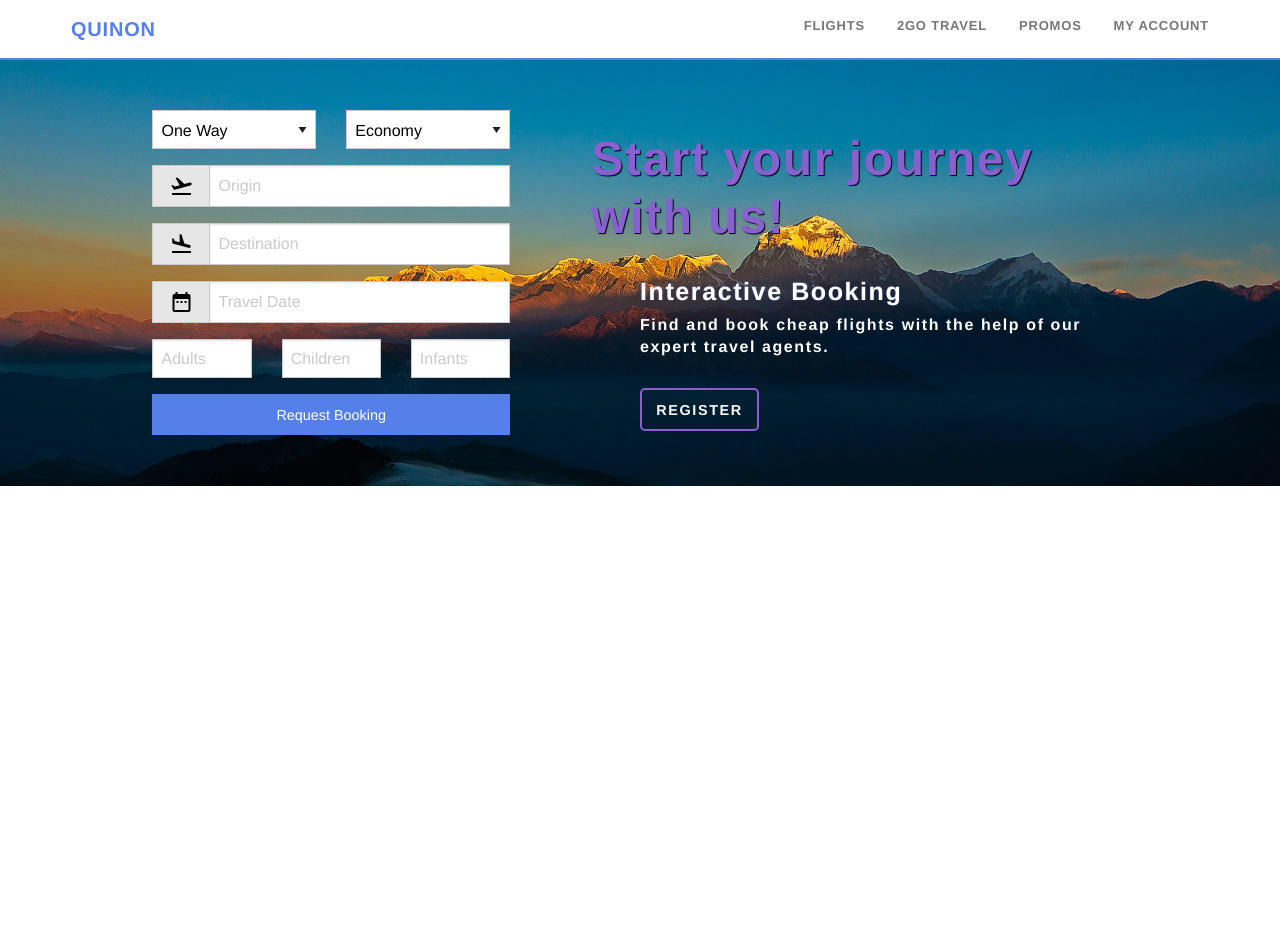
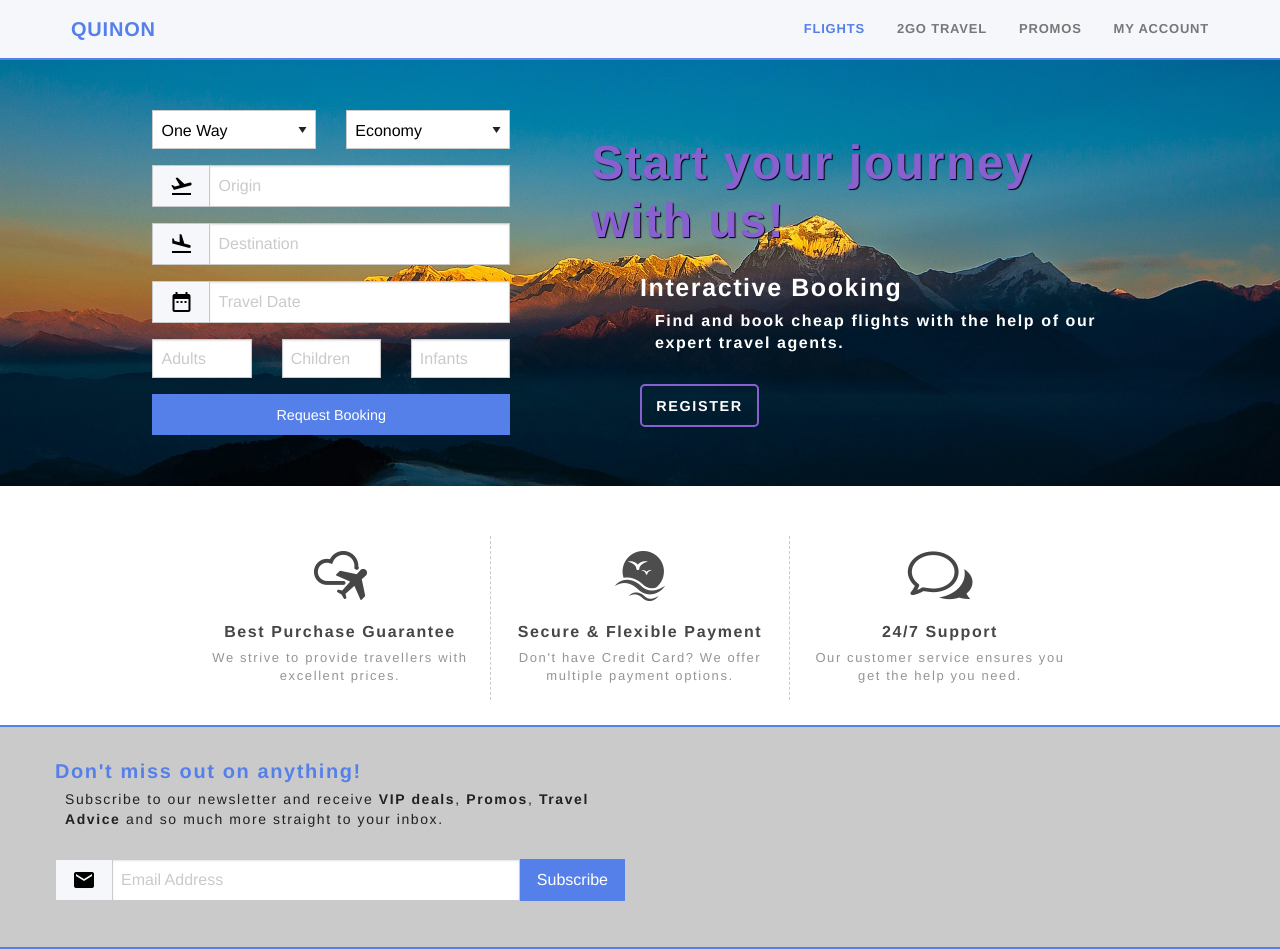
Before and after one commit to aati3nza/quinon-frontend, a website: page index.html in a window 1280 px wide. Before the commit the page ends 800 px from the top, so only its background shows below. Drawn offline with Linux system fonts and the light colour scheme.

Commit message:
added features in index

```diff
--- a/index.html
+++ b/index.html
@@ -54,7 +54,7 @@
             </div>
             <div class="top-bar-right">
               <ul class="menu">
-                <li><a href="/">Flights</a></li>
+                <li><a class="is-active" href="/">Flights</a></li>
                 <li><a href="/">2GO Travel</a></li>
                 <li><a href="/">Promos</a></li>
                 <li><a href="/">My Account</a></li>
@@ -152,6 +152,68 @@
         </div>
       </div>
     </section>
+    <!-- features -->
+    <section class="features show-for-medium">
+      <div class="grid-container">
+        <div class="grid-x grid-padding-y grid-padding-x text-center align-center">
+          <div class="cell medium-4 large-3">
+            <img class="features-thumbnail" src="img/best-purchase.png" alt="">
+            <h6 class="features-title">Best Purchase Guarantee</h6>
+            <p class="features-content">We strive to provide travellers with excellent prices.</p>
+          </div>
+          <div class="cell medium-4 large-3 features-middle-item">
+            <img class="features-thumbnail" src="img/secure-flexible.png" alt="">
+            <h6 class="features-title">Secure & Flexible Payment</h6>
+            <p class="features-content">Don't have Credit Card? We offer multiple payment options.</p>
+          </div>
+          <div class="cell medium-4 large-3">
+            <img class="features-thumbnail" src="img/support.png" alt="">
+            <h6 class="features-title">24/7 Support</h6>
+            <p class="features-content">Our customer service ensures you get the help you need.</p>
+          </div>
+        </div>
+      </div>
+    </section>
+    <!-- subscribe -->
+    <section class="subscribe">
+      <div class="grid-container">
+        <div class="grid-x grid-padding-y grid-padding-x">
+          <div class="cell medium-6 large-6">
+            <h5 class="subscribe-title">Don't miss out on anything!</h5>
+            <p class="subscribe-subtitle">Subscribe to our newsletter and receive <strong>VIP deals</strong>, <strong>Promos</strong>, <strong>Travel Advice</strong> and so much more straight to your inbox.</p>
+            <div class="input-group">
+              <span class="input-group-label"><i class="material-icons">mail</i></span>
+              <input class="input-group-field frm-input" type="text" placeholder="Email Address">
+              <div class="input-group-button">
+                <input type="submit" class="button" value="Subscribe">
+              </div>
+            </div>
+          </div>
+          <div class="cell medium-6 large-6">
+            <form class="subscribe-form" action="index.html" method="post">
+              <div class="grid-x">
+                <div class="cell">
+
+                </div>
+              </div>
+            </form>
+          </div>
+        </div>
+      </div>
+    </section>
+    <!-- stats -->
+    <section class="stats">
+      <div class="grid-container">
+        <div class="grid-x">
+          <div class="cell large-6">
+
+          </div>
+          <div class="cell large-6">
+
+          </div>
+        </div>
+      </div>
+    </section>
     <!-- scripts -->
     <script src="js/jquery.js"></script>
     <script src="js/what-input.js"></script>
--- a/scss/_custom.scss
+++ b/scss/_custom.scss
@@ -58,6 +58,7 @@
     }
     .top-bar-right {
       li {
+        padding-top: 3px;
         text-transform: uppercase;
         font-size: rem-calc(13);
         font-weight: 600;
@@ -69,6 +70,9 @@
       a:hover {
         color: smart-scale($medium-dark-gray, 25%, 50%);
       }
+      a.is-active {
+        color: $primary;
+      }
     }
   }
 }
@@ -77,13 +81,14 @@
 .header-showcase {
   padding: 50px 0 35px 0;
   margin: 0;
-  background: url("../img/showcase-bg.jpg");
+  background: url("../img/showcase.jpg");
   background-position: center;
   background-repeat: no-repeat;
   background-size: cover;
   position: relative;
   .header-showcase-title {
     padding: 0 0 20px 0;
+    margin: 0;
     font-weight: 600;
     color: #8860d0;
     text-shadow: 1px 1px 1px $black;
@@ -93,13 +98,13 @@
   .header-showcase-slide-title {
     padding: 0 0 5px 0;
     margin: 0;
-    text-shadow: 0px 0px 1px $primary;
+
     font-weight: 600;
     color: $white;
     letter-spacing: .1rem;
   }
   .header-showcase-slide-content {
-    padding: 0 0 30px 0;
+    padding: 0 0 30px 15px;
     margin: 0;
     font-weight: 600;
     color: $white;
@@ -116,3 +121,58 @@
     letter-spacing: .1rem;
   }
 }
+
+// features
+.features {
+  padding: 0;
+  margin: 50px 0 25px 0;
+  .features-middle-item {
+    border-left: 1px dashed $medium-gray;
+    border-right: 1px dashed $medium-gray;
+  }
+  .features-thumbnail {
+    padding: 0;
+    margin: 0;
+  }
+  .features-title {
+    padding: 0;
+    margin: 20px 0 5px 0;
+    color: #464646;
+    font-weight: 600;
+    letter-spacing: .1rem;
+  }
+  .features-content {
+    padding: 0;
+    margin: 0;
+    color: #959595;
+    font-size: rem-calc(13);
+    font-weight: 500;
+    line-height: 1.4;
+    letter-spacing: .1rem;
+  }
+}
+
+// subscribe
+.subscribe {
+  padding: 15px 0;
+  margin: 0;
+  background: $medium-gray;
+  border-top: 2px solid $primary;
+  border-bottom: 2px solid $primary;
+  .subscribe-title {
+    padding: 0;
+    margin: 0 0 5px 0;
+    color: $primary;
+    font-weight: 600;
+    letter-spacing: .1rem;
+  }
+  .subscribe-subtitle {
+    padding: 0 0 0 10px;
+    margin: 0 0 30px 0;
+    color: $dark-gray;
+    font-size: rem-calc(14);
+    font-weight: 500;
+    line-height: 1.4;
+    letter-spacing: .1rem;
+  }
+}
--- a/scss/_settings.scss
+++ b/scss/_settings.scss
@@ -77,7 +77,7 @@ $foundation-palette: (
   warning: #ffae00,
   alert: #cc4b37,
 );
-$light-gray: #e6e6e6;
+$light-gray: #f5f7fa;
 $medium-gray: #cacaca;
 $medium-dark-gray: #777;
 $dark-gray: #212121;
@@ -823,7 +823,7 @@ $thumbnail-radius: $global-radius;
 // 53. Title Bar
 // -------------
 
-$titlebar-background: $white;
+$titlebar-background: $light-gray;
 $titlebar-color: $white;
 $titlebar-padding: 0.5rem;
 $titlebar-text-font-weight: bold;
@@ -850,7 +850,7 @@ $tooltip-radius: $global-radius;
 // -----------
 
 $topbar-padding: .5rem;
-$topbar-background: $white;
+$topbar-background: $light-gray;
 $topbar-submenu-background: $topbar-background;
 $topbar-title-spacing: 0.5rem 1rem 0.5rem 0;
 $topbar-input-width: 200px;
```
Also changed, not shown: css/app.css, img/best-purchase.png (added), img/sc-bg.jpg (deleted), img/secure-flexible.png (added), img/showcase.jpg (renamed from img/showcase-bg.jpg), img/support.png (added).
